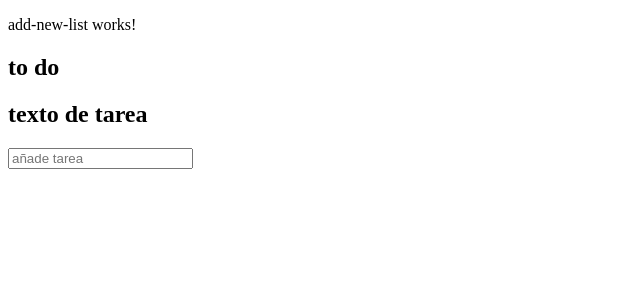
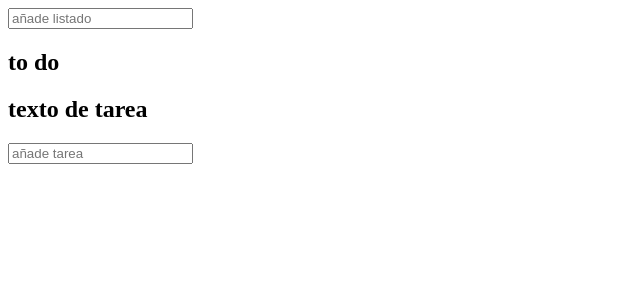
Before and after one commit to RubenDiazCode/scrum-board-ruben, an Angular app: page / in a window 1280 px wide. Shown: the top 300 px of the page, without its empty margins (0-640 px from the left). Built offline with nearby package versions, Linux system fonts and the light colour scheme.

Commit message:
add-new-list-component html typed for css experimenting

```diff
--- a/src/app/add-new-list/add-new-list.component.html
+++ b/src/app/add-new-list/add-new-list.component.html
@@ -1,3 +1,3 @@
-<p>
-  add-new-list works!
-</p>
+<header>
+  <input type="text" placeholder="añade listado"/>
+</header>
--- a/src/app/app-routing.module.ts
+++ b/src/app/app-routing.module.ts
@@ -3,7 +3,8 @@ import { Routes, RouterModule } from '@angular/router';
 import { BoardComponent } from './board/board.component';
 
 const routes: Routes = [{
-  path:'', component: BoardComponent
+  path:'',
+  component: BoardComponent,
 },
 { path:'**', redirectTo:'',pathMatch:'full',},
 ];
```
